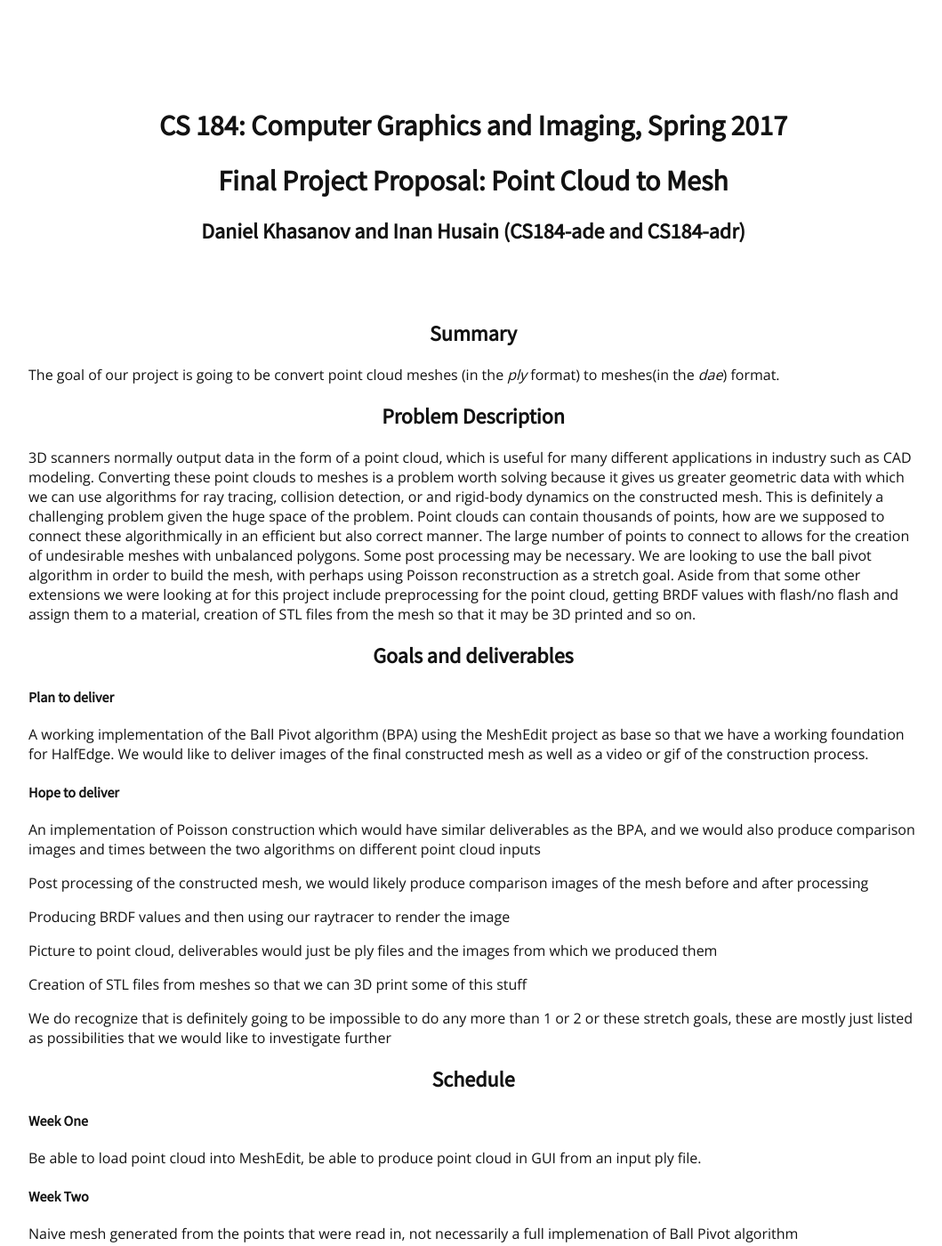
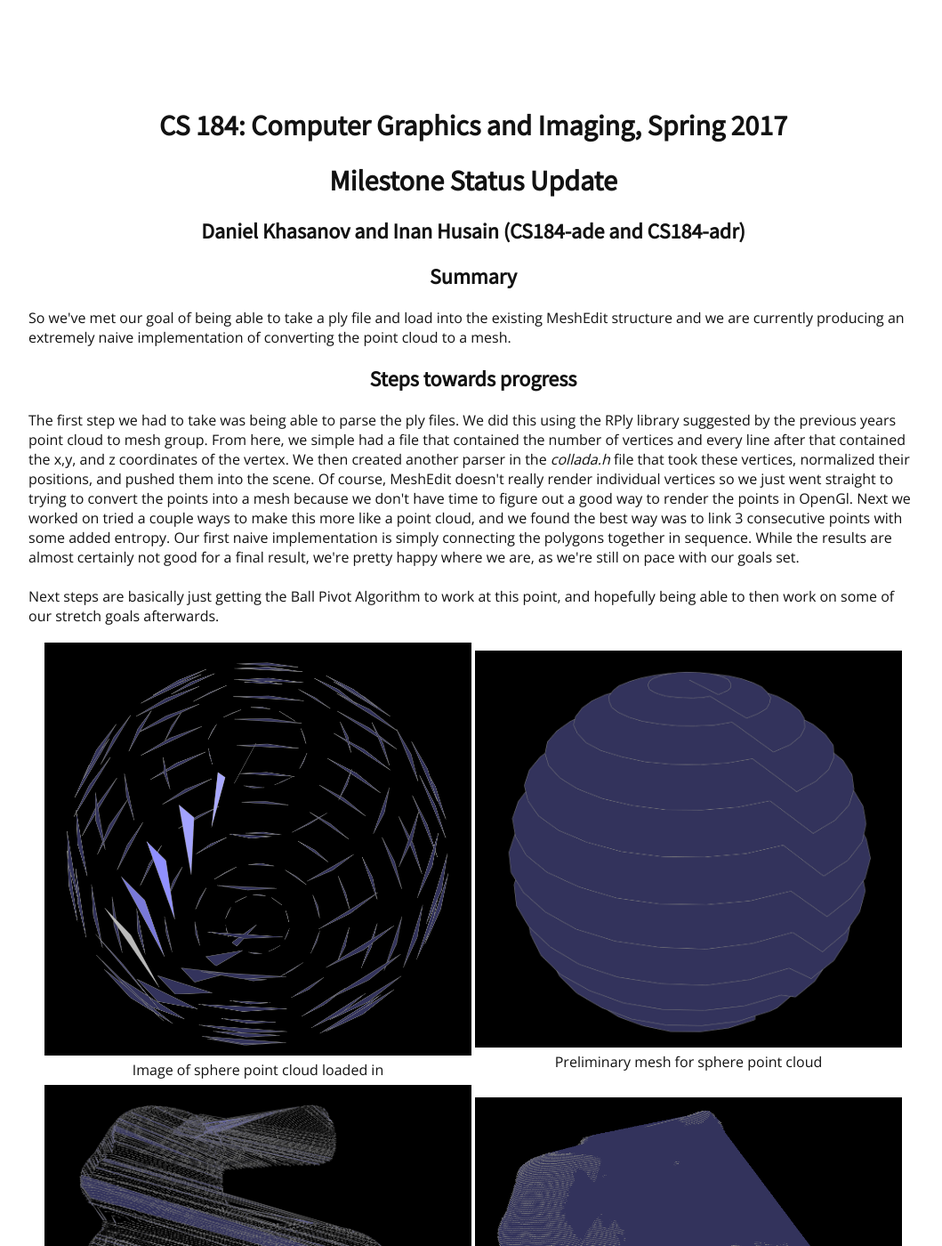
Before and after one commit to TheInan/TheInan.github.io, a Jekyll site: the page index.html, which Jekyll copies as it is, in a window 1280 px wide and 1400 px high. Shown: the whole window at 89% size, without its empty margins (108-1167 px from the left). Built offline with Jekyll 4.4.1, drawn with Linux system fonts in a browser that asks for light colours; some of the changed text lies outside the part shown.

Commit message:
Milestone

```diff
--- a/index.html
+++ b/index.html
@@ -24,8 +24,52 @@
 <body>
 
 <h1 align="middle">CS 184: Computer Graphics and Imaging, Spring 2017</h1>
-<h1 align="middle">Final Project Proposal: Point Cloud to Mesh</h1>
+<h1 align="middle">Milestone Status Update</h1>
 <h2 align="middle">Daniel Khasanov and Inan Husain (CS184-ade and CS184-adr)</h2>
+
+
+<h2 align="middle">Summary</h2>
+<p> So we've met our goal of being able to take a ply file and load into the existing MeshEdit structure and we are currently producing an
+  extremely naive implementation of converting the point cloud to a mesh. </p>
+<h2 align="middle">Steps towards progress</h2>
+<p> The first step we had to take was being able to parse the ply files. We did this using the RPly library suggested by the previous years point cloud to mesh group.
+  From here, we simple had a file that contained the number of vertices and every line after that contained the x,y, and z coordinates of the vertex. We then created another parser in the <em>collada.h</em>
+  file that took these vertices, normalized their positions, and pushed them into the scene. Of course, MeshEdit doesn't really render individual vertices so we just went straight to trying to convert the points into a mesh because we don't have time to figure out a good way to render the points in OpenGl.
+  Next we worked on tried a couple ways to make this more like a point cloud, and we found the best way was to link 3 consecutive points with some added entropy.
+  Our first naive implementation is simply connecting the polygons together in sequence. While the results are almost certainly not good for a final result, we're pretty happy where we are, as we're still on pace with our goals set. <br><br> Next steps are basically just getting the Ball Pivot Algorithm to work at this point, and hopefully being able to then work on some of our stretch goals afterwards.
+</p>
+<div align="center">
+    <table style="width=100%">
+        <tr>
+            <td align="middle">
+            <img src="ball_nearest_neighbor_2.png" width="480px" />
+            <figcaption align="middle">Image of sphere point cloud loaded in</figcaption>
+            <td align="middle">
+            <img src="ball2_naive.png" width="480px" />
+            <figcaption align="middle">Preliminary mesh for sphere point cloud</figcaption>
+        </tr>
+    </table>
+</div>
+<div align="center">
+    <table style="width=100%">
+        <tr>
+            <td align="middle">
+            <img src="Sequential_bunny_1.png" width="480px" />
+            <figcaption align="middle">Image of bunny point cloud loaded in</figcaption>
+            <td align="middle">
+            <img src="bunny_naive.png" width="480px" />
+            <figcaption align="middle">Preliminary mesh for bunny point cloud</figcaption>
+        </tr>
+    </table>
+</div>
+
+<h2 align="middle">Milestone Video and Slideshow</h2>
+<p>The slides can be viewed <a href="https://drive.google.com/file/d/0B3RVreGMg1lQd3B0clFZN1dNVEU/view?usp=sharing">here</a> and this is the link to our Youtube video: <a href="https://youtu.be/CYN6ynNkU6E">https://youtu.be/CYN6ynNkU6E</a>. </p>
+
+<br> <br>
+<hr>
+<h2 align="middle">Final Project Proposal: Point Cloud to Mesh</h1>
+
 
 <br><br>
 
```
Also changed, not shown: Code_Basic_Scene.png (added), Code_padding and normalizing.png (added), Code_polymesh_init.png (added), Code_polymesh_push.png (added), Sequential_bunny_1.png (added), ball1_naive.png (added), ball2_naive.png (added), ball_nearest_neighbor_1.png (added), ball_nearest_neighbor_2.png (added), bunny_naive.png (added), bunny_naive_2.png (added).
